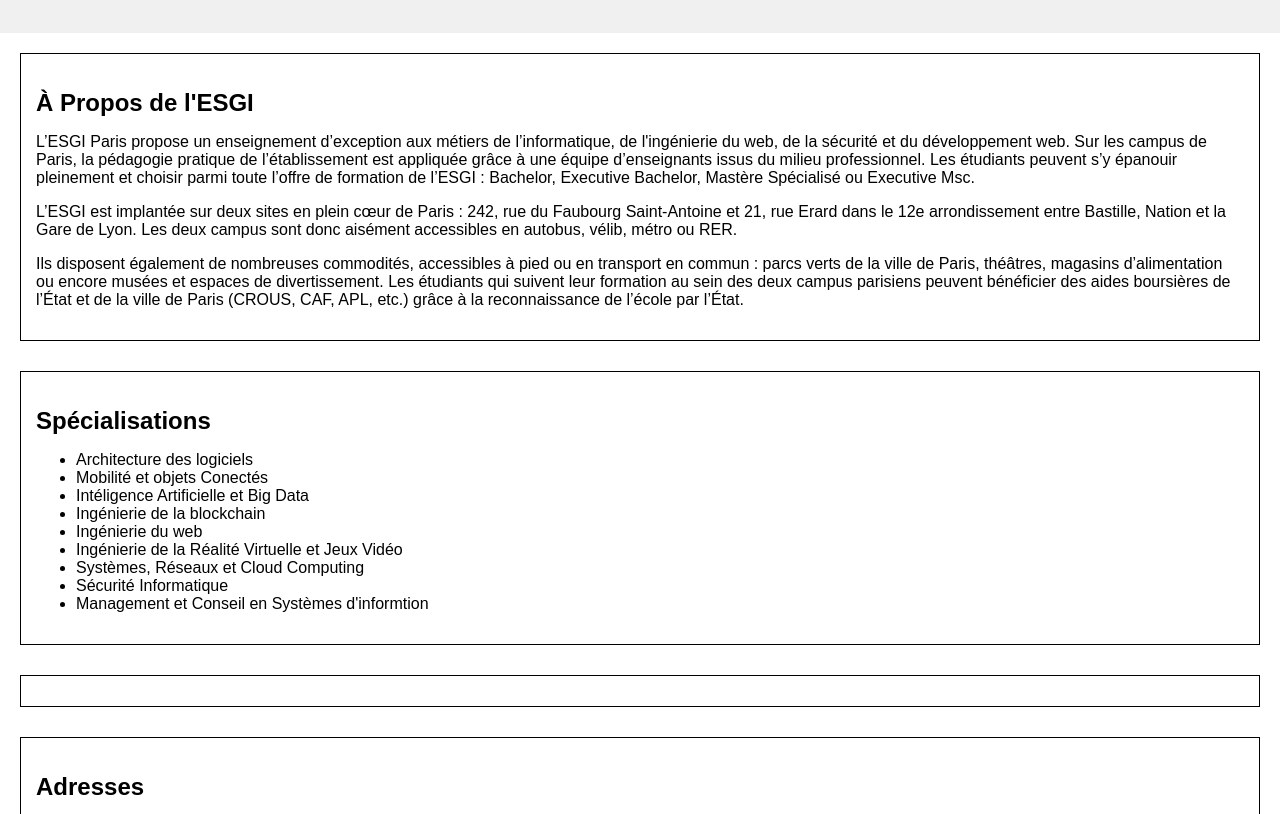
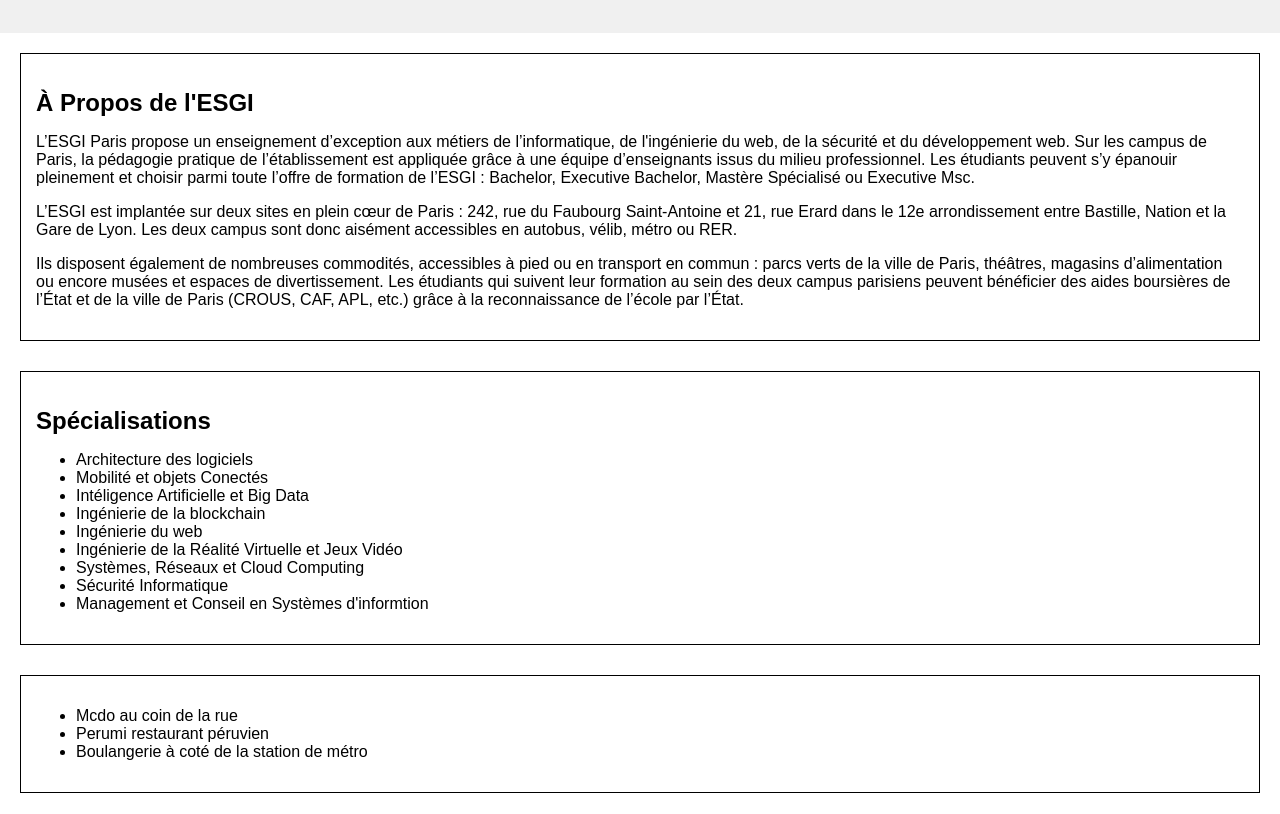
Before and after one commit to Saiti91/TP-Git-GitHub, a plain HTML site: page index.html in a window 1280 px wide. Shown: the part 121-935 px from the top of the page. Drawn offline with Linux system fonts and the light colour scheme.

Commit message:
add liste 3 Restaurants

```diff
--- a/index.html
+++ b/index.html
@@ -37,7 +37,11 @@
     </section id="les bons restaurants autours">
 
     <section>
-
+        <ul>
+          <li>Mcdo au coin de la rue</li>
+          <li>Perumi restaurant péruvien</li>
+          <li>Boulangerie à coté de la station de métro</li>
+        </ul>
     </section>
 
     <section id="address">
```
